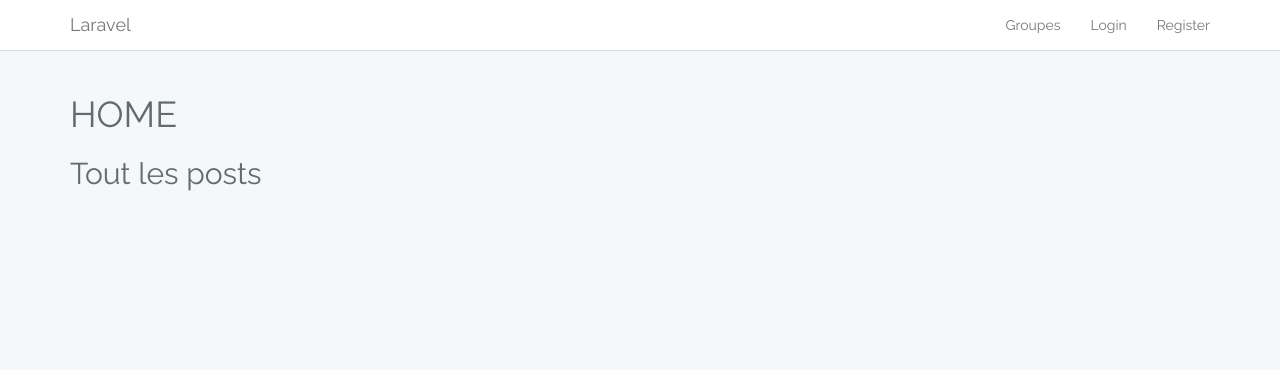
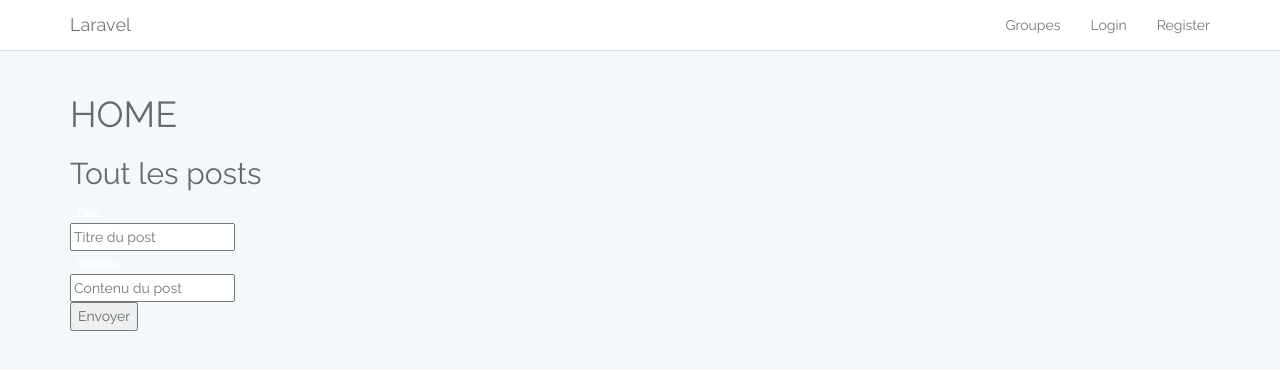
Before and after one commit to benads/laravel-training, a Laravel app: template resources/views/home.blade.php in a window 1280 px wide. Shown: the top 370 px of the page. Run offline with Laravel 8, Linux system fonts and the light colour scheme; the template is opened without the code that fills it, so the values that code supplies are empty; settings files or empty folders that the repository lacks are supplied.

Commit message:
feat(post) create and store method

```diff
--- a/resources/views/home.blade.php
+++ b/resources/views/home.blade.php
@@ -4,6 +4,7 @@
 <div class="container">
     <h1>HOME</h1>
     <h2>Tout les posts</h2>
+    @include('post.create')
     @foreach ($posts as $post)
     <div class="card" style="border: 0.1px solid black; margin: 20px;padding:20px">
         <div class="card-header">
--- /dev/null
+++ b/resources/views/post/create.blade.php
@@ -0,0 +1,15 @@
+<form method="POST" action="{{ route('post.store') }}">
+    {{ csrf_field() }}
+    <label class="label">Titre</label>
+    <div class="control">
+        <input class="input" type="text" name="title" placeholder="Titre du post">
+    </div>
+    <label class="label">Contenu</label>
+    <div class="control">
+        <input class="input" type="text" name="content" placeholder="Contenu du post">
+    </div>
+    <input type="hidden" name="user_id" value="{{Auth::user()->id}}">
+    <div class="control">
+        <button class="button is-link">Envoyer</button>
+    </div>
+</form>
--- a/routes/web.php
+++ b/routes/web.php
@@ -22,6 +22,8 @@
 
     Route::get('/post/{id}', 'PostController@show')->name('post.show');
 
+    Route::post('/post/create', 'PostController@store')->name('post.store');
+
     Route::get('authById/{user_id}', 'GroupController@authById')->name('authById');
 
     Route::post('groups/{id}/notify', 'GroupController@notify')->name('notify');
```
Also changed, not shown: app/Http/Controllers/PostController.php (+31 -0 lines).
